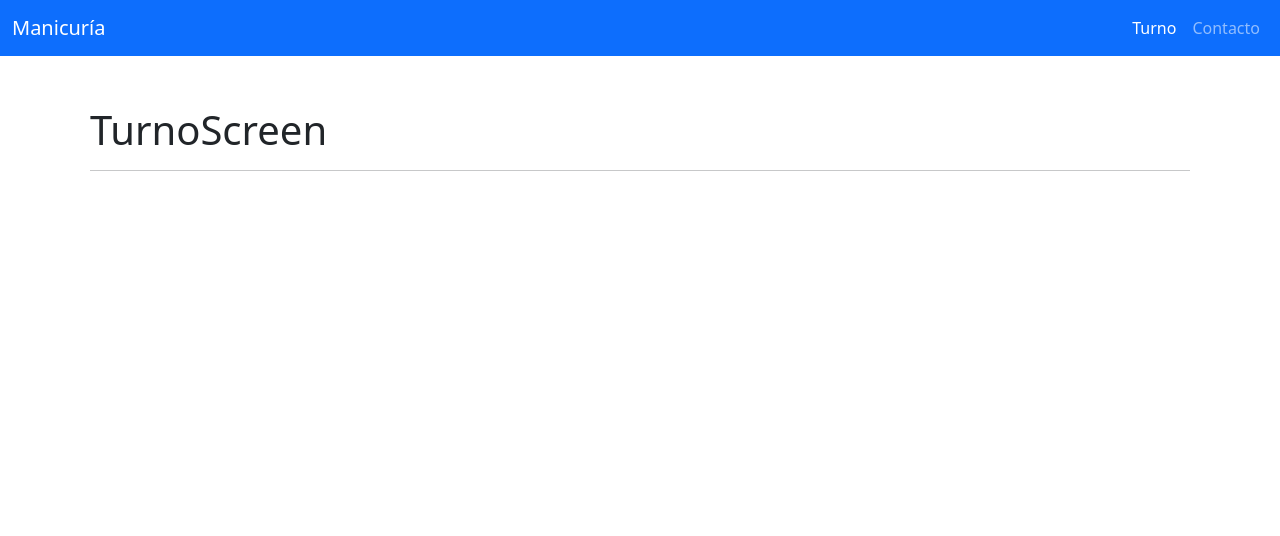
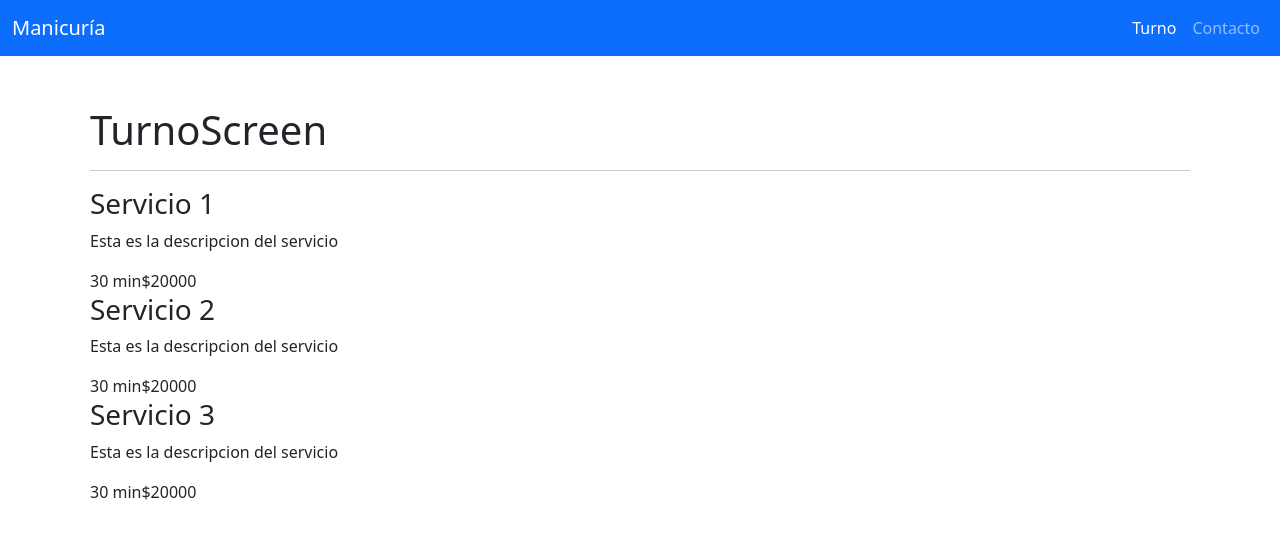
Before and after one commit to Astruc86/manicuria-fe, a React (Vite) app: page /turno in a window 1280 px wide. Shown: the top 536 px of the page. Built offline with nearby package versions, Linux system fonts and the light colour scheme.

Commit message:
json de servicios y servicios puestos en TurnosScreen

```diff
--- /dev/null
+++ b/src/components/servicioItem/ServicioItem.jsx
@@ -0,0 +1,40 @@
+import React, { useEffect, useState } from 'react';
+// Importa el archivo JSON (puedes usar fetch o axios para cargarlo)
+import data from "../../json/servicio.json";
+
+const ServicioItem = ({ servicio }) => {
+  return (
+    <div className="servicio-item">
+      <div className="servicio-info">
+        <h3>{servicio.nombre}</h3>
+        <p>{servicio.descripcion}</p>
+      </div>
+      <div className="servicio-detalles">
+        <span>{servicio.duracion} min</span>
+        <span>${servicio.precio}</span>
+      </div>
+    </div>
+  );
+};
+
+const ServicioList = () => {
+  const [servicios, setServicios] = useState([]);
+
+  useEffect(() => {
+    // Simula una carga asíncrona de datos (puedes ajustarlo a tu método real)
+    // Por ejemplo, si usas fetch o axios, cargarías los datos aquí.
+    setTimeout(() => {
+      setServicios(data); // Carga los datos del JSON en el estado
+    }, 1000); // Simula un segundo de carga
+  }, []);
+
+  return (
+    <div className="servicio-list">
+      {servicios.map((servicio, index) => (
+        <ServicioItem key={index} servicio={servicio} />
+      ))}
+    </div>
+  );
+};
+
+export default ServicioList;
--- /dev/null
+++ b/src/components/servicioItem/servicio-item.css
@@ -0,0 +1,9 @@
+.servicio-item{
+    font-size: large;
+}
+.servicio-info{
+    font-size: large;
+}
+.servicio-detalles{
+    font-size: large;
+}
--- /dev/null
+++ b/src/json/servicio.json
@@ -0,0 +1,23 @@
+[
+    {
+       "id":"1",
+       "nombre":"Servicio 1",
+       "descripcion":"Esta es la descripcion del servicio",
+       "duracion":30,
+       "precio":20000
+    },
+    {
+        "id":"2",
+        "nombre":"Servicio 2",
+        "descripcion":"Esta es la descripcion del servicio",
+        "duracion":30,
+        "precio":20000
+     },
+     {
+        "id":"3",
+        "nombre":"Servicio 3",
+        "descripcion":"Esta es la descripcion del servicio",
+        "duracion":"30",
+        "precio":20000
+     }
+]
--- a/src/pages/TurnoScreen.jsx
+++ b/src/pages/TurnoScreen.jsx
@@ -1,8 +1,12 @@
+import React from 'react';
+import ServicioList from '../components/servicioItem/ServicioItem'; // Asegúrate de importar correctamente el componente
+
 export const TurnoScreen = () => {
   return (
     <>
-      <h1 >TurnoScreen</h1>
+      <h1>TurnoScreen</h1>
       <hr />
+      <ServicioList /> {/* Agrega el componente ServicioList aquí para mostrar los servicios */}
     </>
-  )
-}
+  );
+};
```
